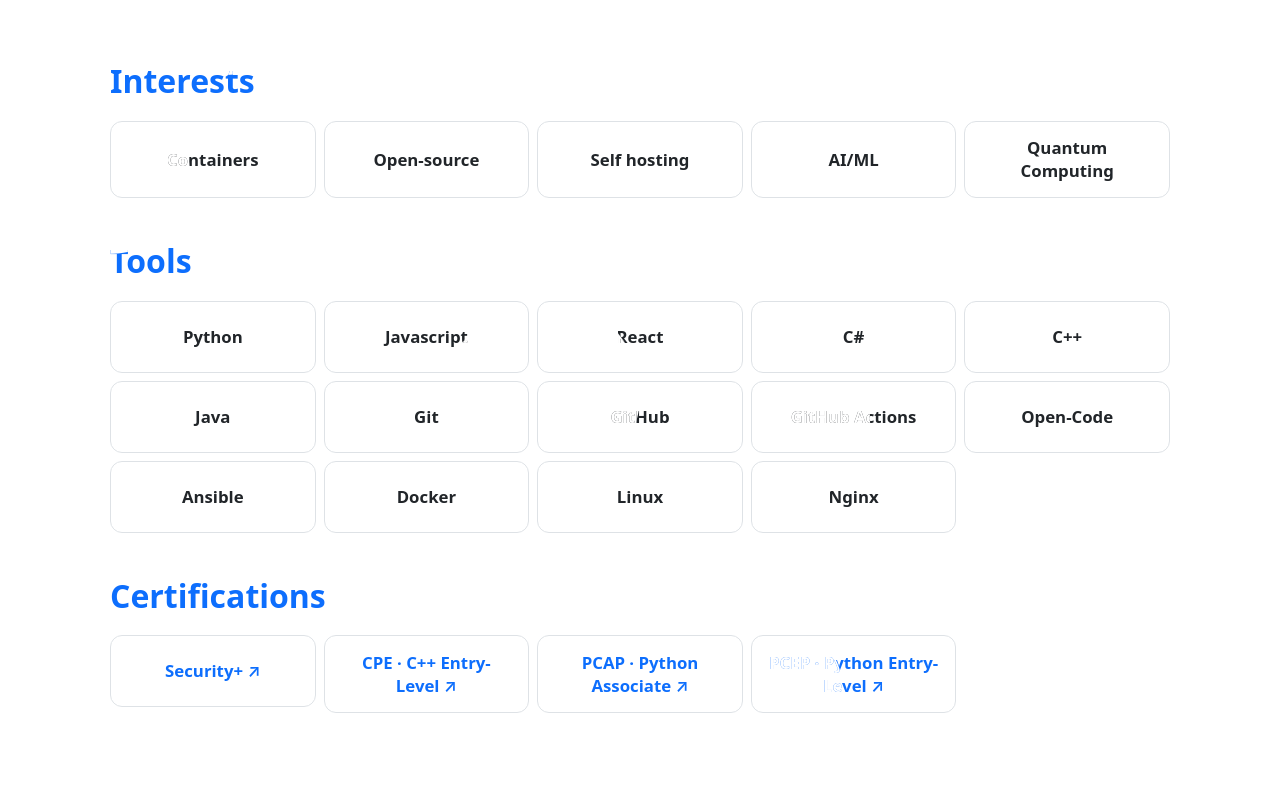
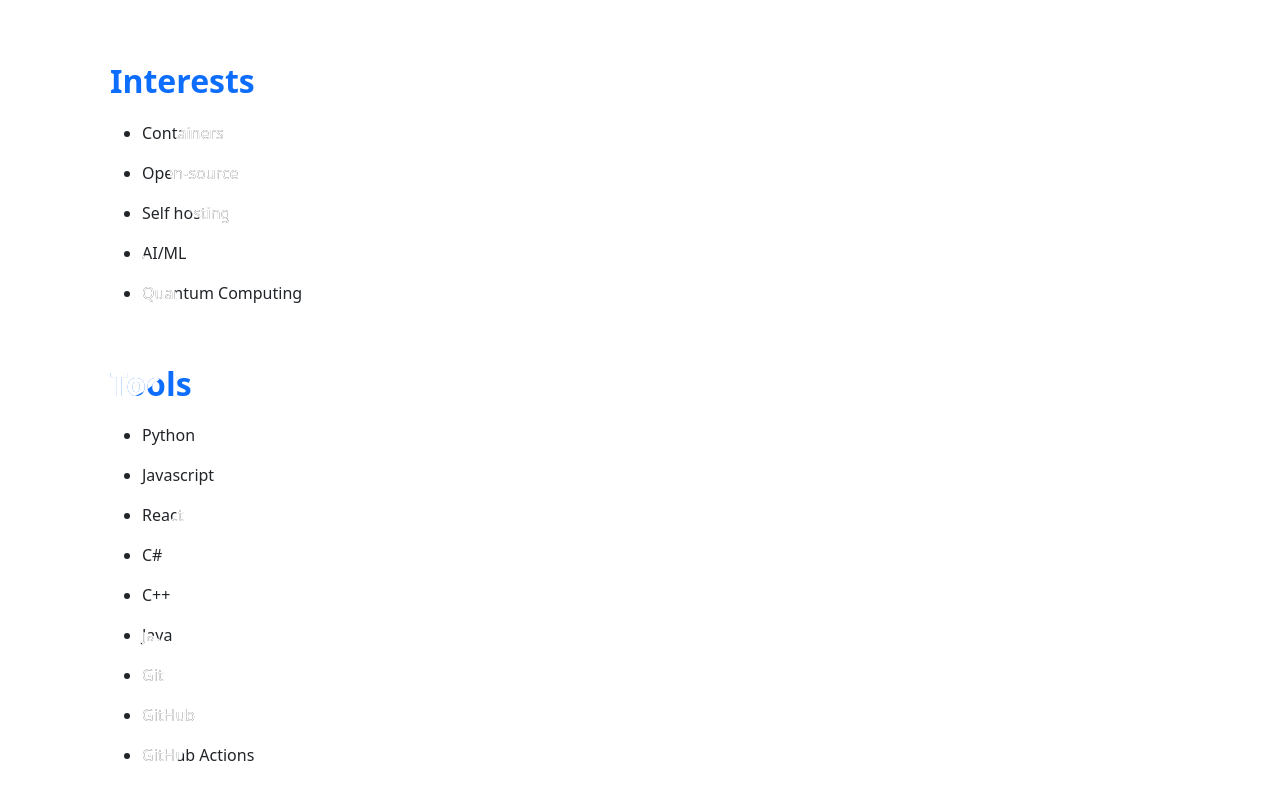
Before and after one commit to Aaron4554/web-portfolio, a React (Vite) app in the folder frontend/: page / in a window 1280 px wide. Shown: the part 1346-2133 px from the top of the page. Before the commit the page ends 2091 px from the top, so only its background shows below. Built offline with nearby package versions, Linux system fonts and the light colour scheme.

Commit message:
didn't :w after changing files

```diff
--- a/frontend/src/components/Certifications.css
+++ b/frontend/src/components/Certifications.css
@@ -17,56 +17,3 @@
   font-weight: 600;
   color: var(--bs-link-color);
 }
-
-.certifications__grid {
-  position: relative;
-  display: grid;
-  grid-template-columns: repeat(auto-fill, minmax(min(100%, 11rem), 1fr));
-  gap: 0.5rem;
-  margin: 0;
-  padding: 0;
-  list-style: none;
-}
-
-.certification-tile {
-  position: relative;
-  display: flex;
-  align-items: center;
-  justify-content: center;
-  min-height: 4.5rem;
-  padding: 0.9rem 1rem;
-  border: 1px solid var(--bs-border-color);
-  border-radius: 12px;
-  text-align: center;
-  transform: translate(var(--dx, 0px), var(--dy, 0px));
-  transition:
-    transform 0.45s cubic-bezier(0.22, 1, 0.36, 1),
-    box-shadow 0.45s cubic-bezier(0.22, 1, 0.36, 1),
-    border-color 0.3s ease;
-}
-
-.certification-tile__text {
-  margin: 0;
-  font-size: 1.05rem;
-  font-weight: 600;
-  line-height: 1.4;
-}
-
-@media (hover: hover) {
-  .certification-tile:hover {
-    z-index: 2;
-    transform: translateY(-8px) scale(1.06);
-    border-color: var(--bs-link-color);
-    box-shadow: 0 16px 30px rgba(0, 0, 0, 0.28);
-  }
-}
-
-@media (prefers-reduced-motion: reduce) {
-  .certification-tile {
-    transition: none;
-  }
-
-  .certification-tile:hover {
-    transform: none;
-  }
-}
--- a/frontend/src/components/Interests.css
+++ b/frontend/src/components/Interests.css
@@ -13,56 +13,3 @@
   font-weight: 600;
   color: var(--bs-link-color);
 }
-
-.interests__grid {
-  position: relative;
-  display: grid;
-  grid-template-columns: repeat(auto-fill, minmax(min(100%, 11rem), 1fr));
-  gap: 0.5rem;
-  margin: 0;
-  padding: 0;
-  list-style: none;
-}
-
-.interest-tile {
-  position: relative;
-  display: flex;
-  align-items: center;
-  justify-content: center;
-  min-height: 4.5rem;
-  padding: 0.9rem 1rem;
-  border: 1px solid var(--bs-border-color);
-  border-radius: 12px;
-  text-align: center;
-  transform: translate(var(--dx, 0px), var(--dy, 0px));
-  transition:
-    transform 0.45s cubic-bezier(0.22, 1, 0.36, 1),
-    box-shadow 0.45s cubic-bezier(0.22, 1, 0.36, 1),
-    border-color 0.3s ease;
-}
-
-.interest-tile__text {
-  margin: 0;
-  font-size: 1.05rem;
-  font-weight: 600;
-  line-height: 1.4;
-}
-
-@media (hover: hover) {
-  .interest-tile:hover {
-    z-index: 2;
-    transform: translateY(-8px) scale(1.06);
-    border-color: var(--bs-link-color);
-    box-shadow: 0 16px 30px rgba(0, 0, 0, 0.28);
-  }
-}
-
-@media (prefers-reduced-motion: reduce) {
-  .interest-tile {
-    transition: none;
-  }
-
-  .interest-tile:hover {
-    transform: none;
-  }
-}
--- a/frontend/src/components/Tools.css
+++ b/frontend/src/components/Tools.css
@@ -13,56 +13,3 @@
   font-weight: 600;
   color: var(--bs-link-color);
 }
-
-.tools__grid {
-  position: relative;
-  display: grid;
-  grid-template-columns: repeat(auto-fill, minmax(min(100%, 11rem), 1fr));
-  gap: 0.5rem;
-  margin: 0;
-  padding: 0;
-  list-style: none;
-}
-
-.tool-tile {
-  position: relative;
-  display: flex;
-  align-items: center;
-  justify-content: center;
-  min-height: 4.5rem;
-  padding: 0.9rem 1rem;
-  border: 1px solid var(--bs-border-color);
-  border-radius: 12px;
-  text-align: center;
-  transform: translate(var(--dx, 0px), var(--dy, 0px));
-  transition:
-    transform 0.45s cubic-bezier(0.22, 1, 0.36, 1),
-    box-shadow 0.45s cubic-bezier(0.22, 1, 0.36, 1),
-    border-color 0.3s ease;
-}
-
-.tool-tile__text {
-  margin: 0;
-  font-size: 1.05rem;
-  font-weight: 600;
-  line-height: 1.4;
-}
-
-@media (hover: hover) {
-  .tool-tile:hover {
-    z-index: 2;
-    transform: translateY(-8px) scale(1.06);
-    border-color: var(--bs-link-color);
-    box-shadow: 0 16px 30px rgba(0, 0, 0, 0.28);
-  }
-}
-
-@media (prefers-reduced-motion: reduce) {
-  .tool-tile {
-    transition: none;
-  }
-
-  .tool-tile:hover {
-    transform: none;
-  }
-}
```
